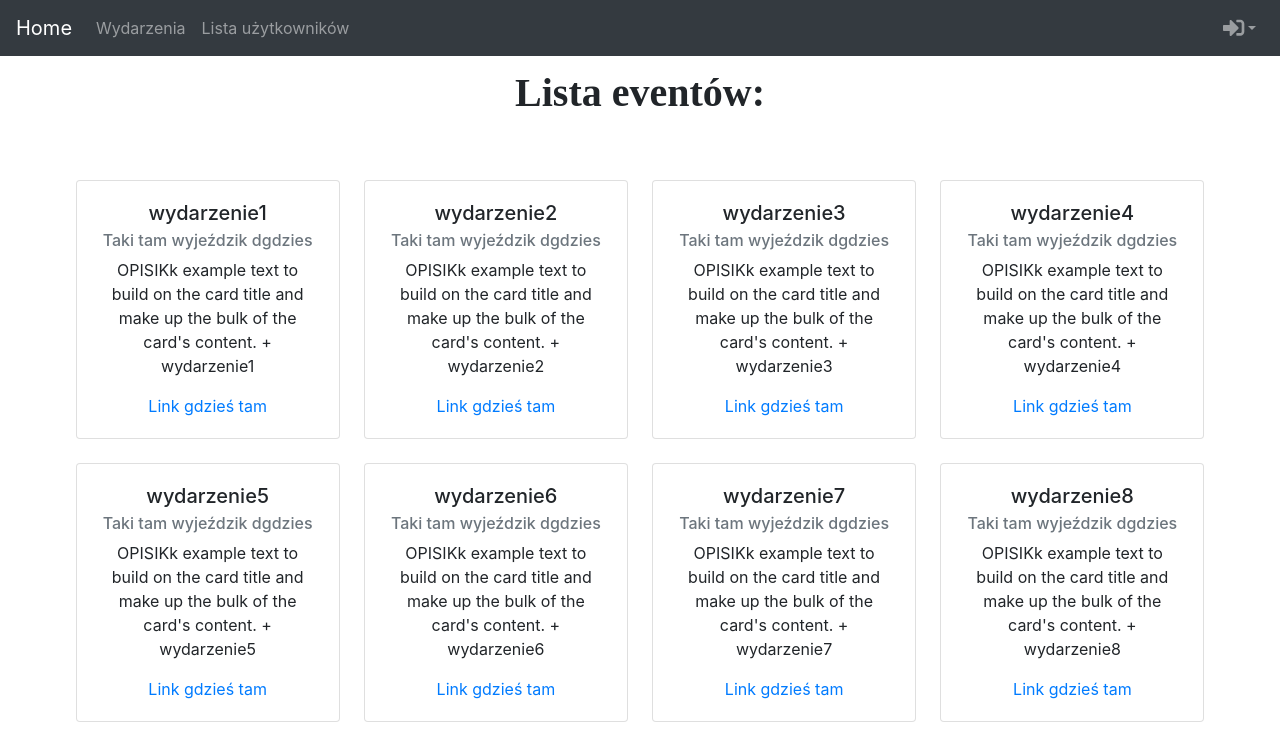
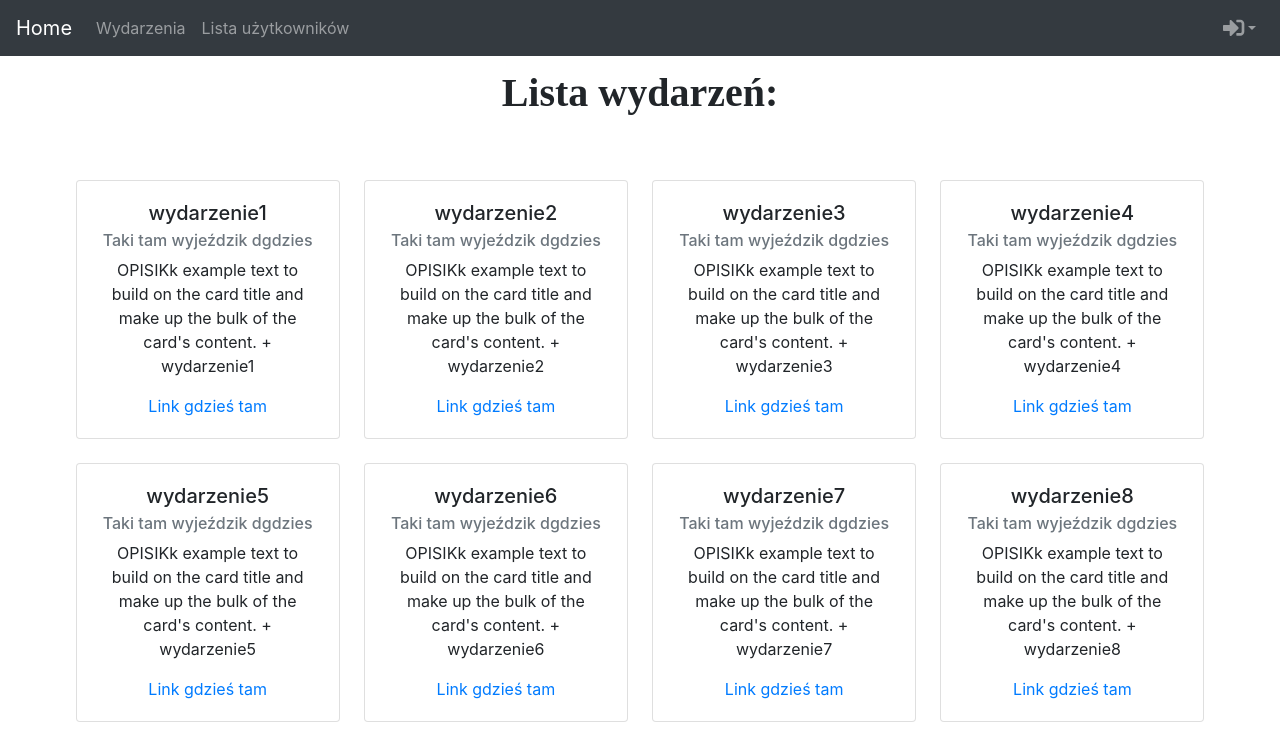
Before and after one commit to kubwosz/event-support-app-frontside, a React (Create React App) app in the folder event-support-app/: page /events in a window 1280 px wide. Shown: the top 745 px of the page. Built offline with nearby package versions, Linux system fonts and the light colour scheme.

Commit message:
changed events to wydarzen

```diff
--- a/event-support-app/src/components/events_list/index.jsx
+++ b/event-support-app/src/components/events_list/index.jsx
@@ -63,7 +63,7 @@ class EventsList extends React.Component {
 
     return (
       <div id="EventsList">
-        <h1 className="Header">Lista eventów:</h1>
+        <h1 className="Header">Lista wydarzeń:</h1>
         <div className="grid-wrapper">{events}</div>
       </div>
     );
```
